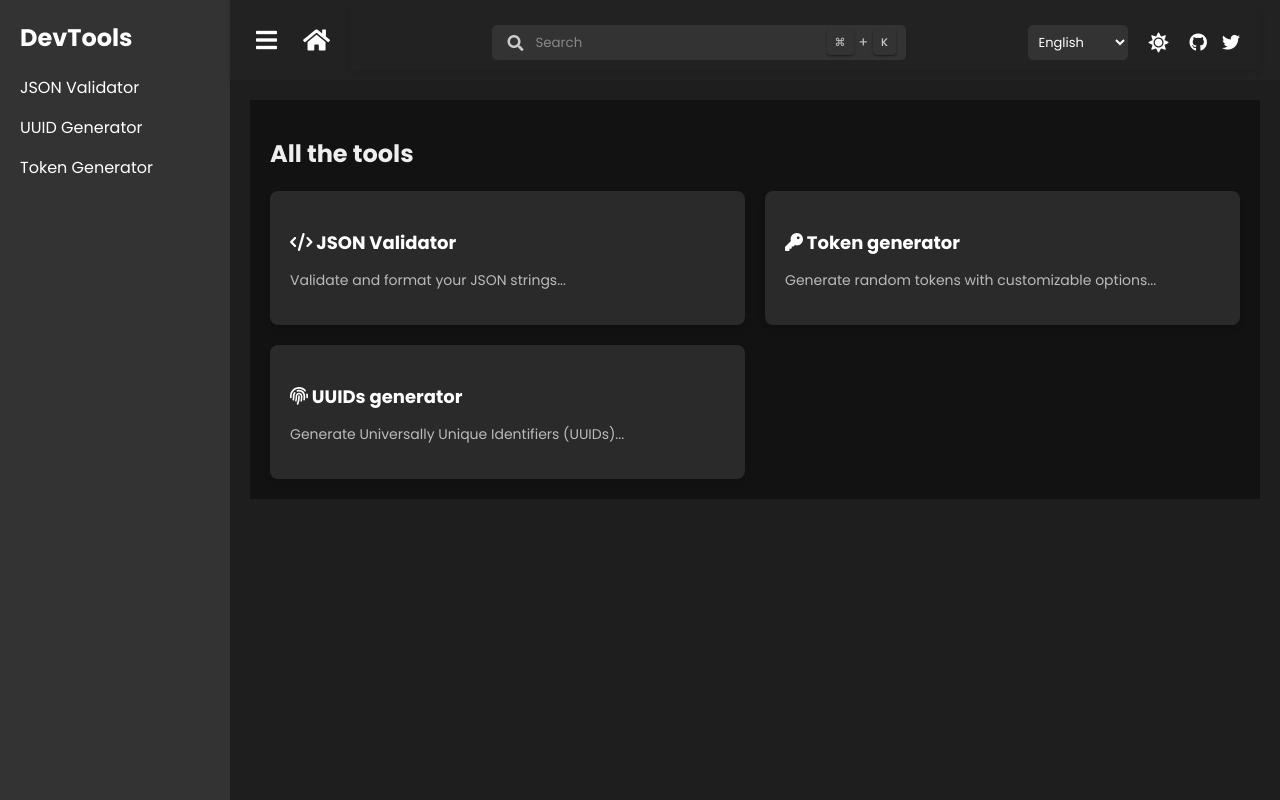
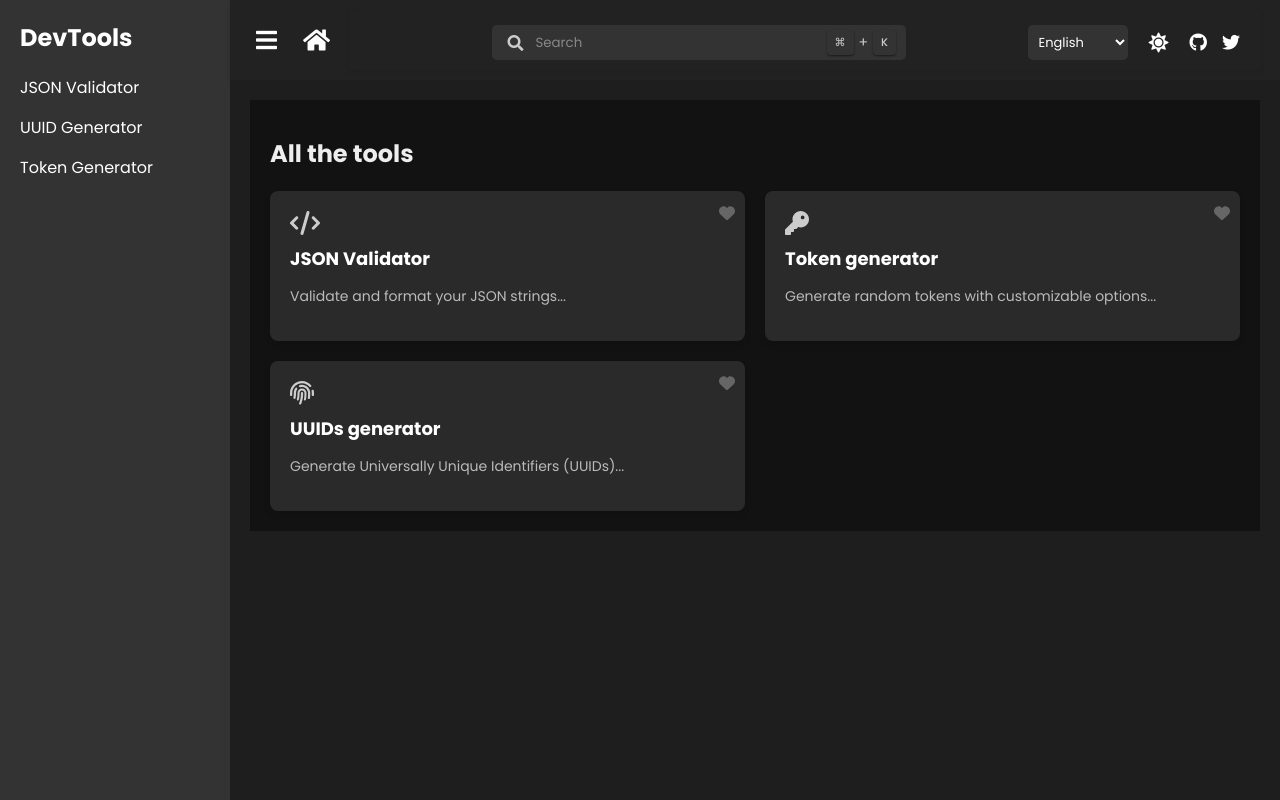
Before and after one commit to sergey-voloshin02/my-tools-page, a Vue app: page / in a window 1280 px wide. Built offline with nearby package versions, Linux system fonts and the light colour scheme.

Commit message:
homepage

```diff
--- a/src/components/HomePage.vue
+++ b/src/components/HomePage.vue
@@ -4,9 +4,13 @@
       <h1>All the tools</h1>
       <div class="tool-grid">
         <div class="tool-card" v-for="tool in tools" :key="tool.title">
-          <h3>
-            <font-awesome-icon :icon="tool.icon" /> {{ tool.title }}
-          </h3>
+          <div class="tool-card-header">
+            <font-awesome-icon :icon="tool.icon" class="tool-icon" />
+            <span class="favorite-icon">
+              <font-awesome-icon :icon="['fas', 'heart']" />
+            </span>
+          </div>
+          <h3>{{ tool.title }}</h3>
           <p>{{ tool.description }}</p>
         </div>
       </div>
@@ -56,13 +60,39 @@ export default {
   background-color: #2a2a2a;
   padding: 20px;
   border-radius: 8px;
+  position: relative;
   box-shadow: 0 4px 6px rgba(0, 0, 0, 0.1);
   transition: all 0.3s ease;
+  overflow: hidden;
+}
+
+.tool-card-header {
+  display: flex;
+  justify-content: space-between;
+  align-items: center;
+}
+
+.tool-icon {
+  font-size: 24px;
+  color: #ccc;
+}
+
+.favorite-icon {
+  position: absolute;
+  top: 10px;
+  right: 10px;
+  font-size: 16px;
+  color: #666;
+}
+
+.favorite-icon:hover {
+  color: #f44336;
+  cursor: pointer;
 }
 
 .tool-card h3 {
   font-size: 18px;
-  margin-bottom: 10px;
+  margin: 10px 0;
   color: #fff;
 }
 
@@ -72,6 +102,6 @@ export default {
 }
 
 .tool-card:hover {
-  border: 1px solid #007bff;
+  box-shadow: 0 6px 12px rgba(0, 0, 0, 0.2);
 }
 </style>
```
